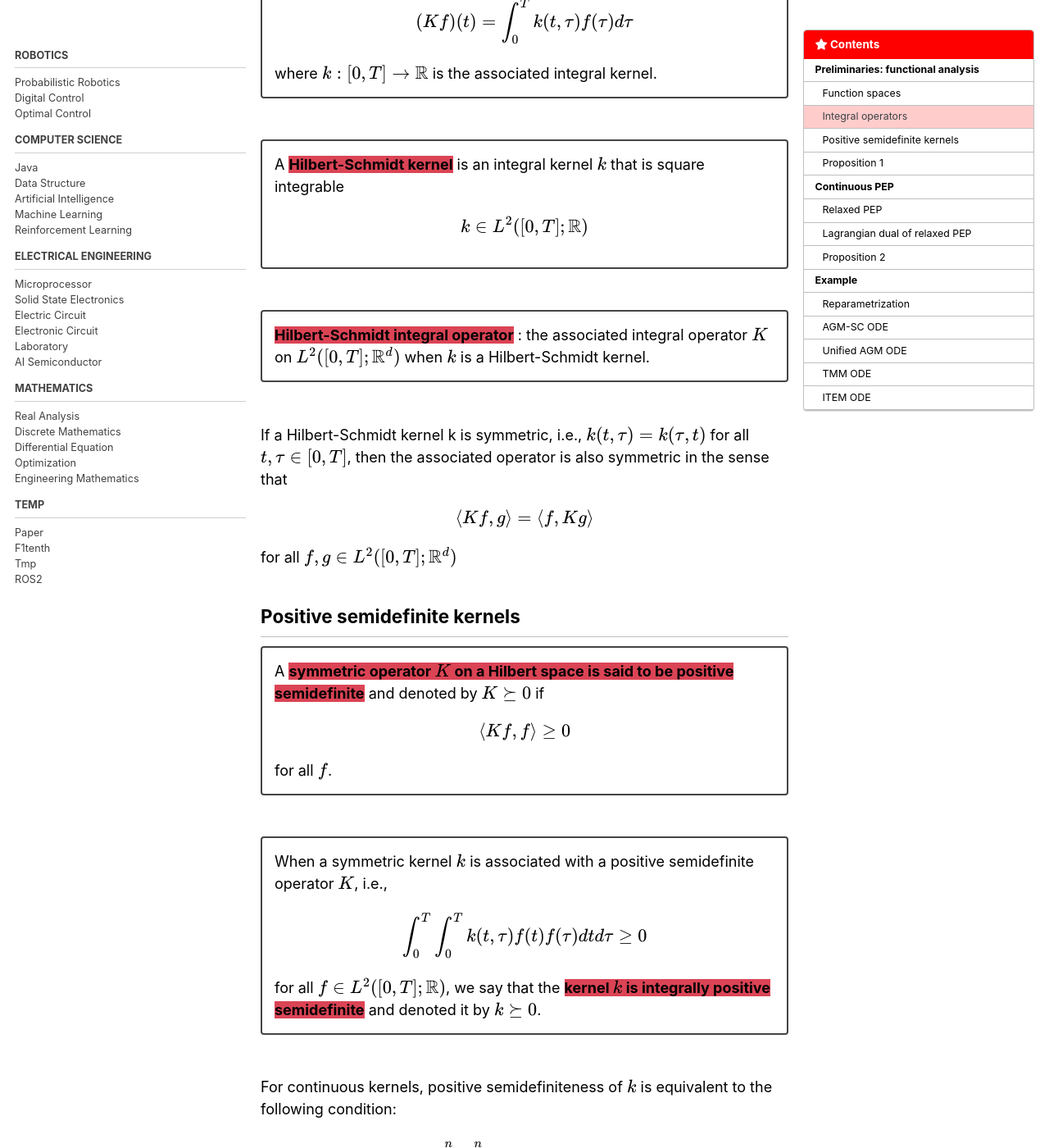
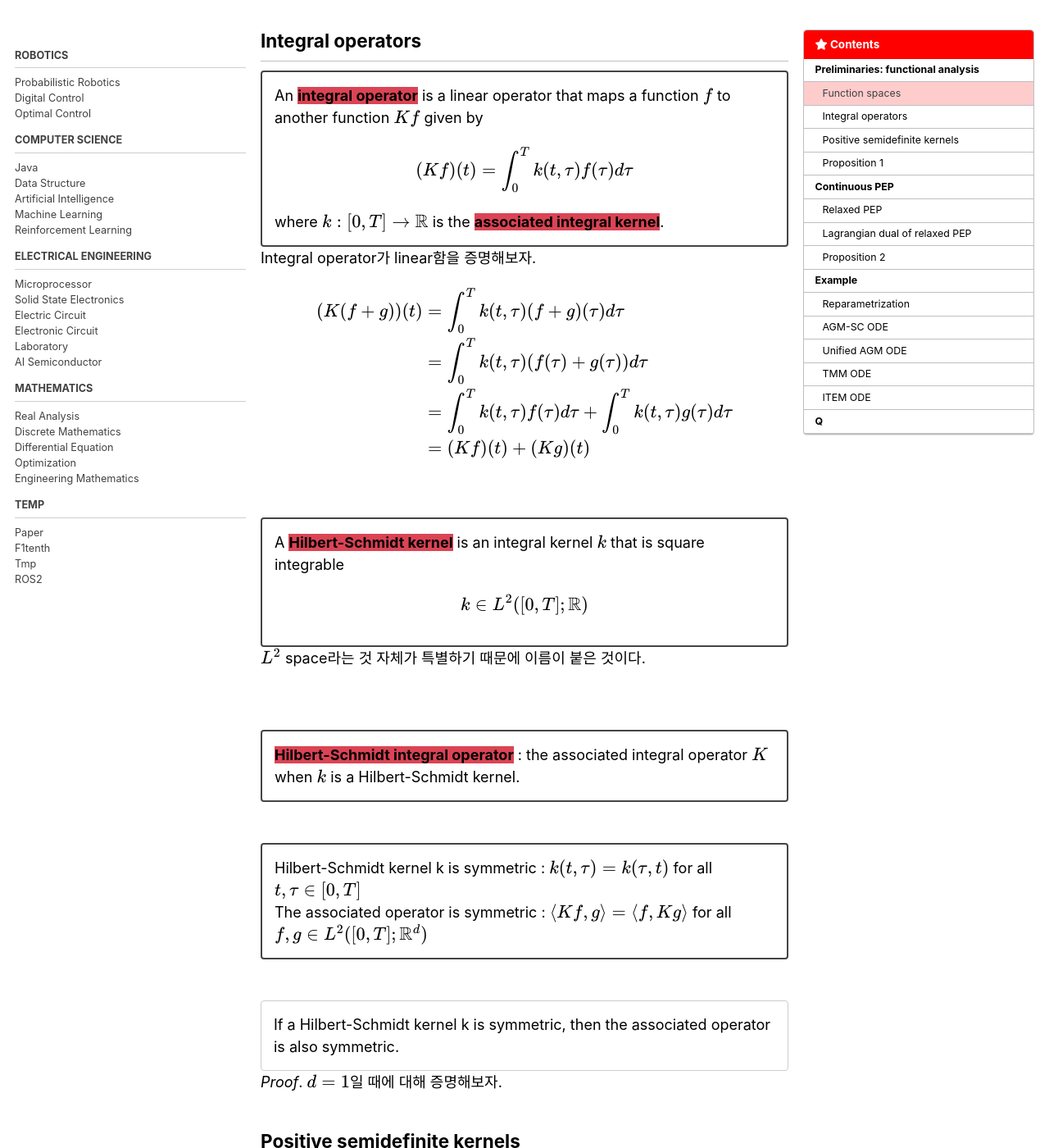
Before and after one commit to wontothree/legacy-blog, a Jekyll site: the page built from _posts/paper/2025-04-05-convergence-analysis.md, in a window 1280 px wide and 1400 px high, scrolled down 1377 px. Shown: the whole window at 82% size. Built offline with Jekyll 4.4.1, drawn with Linux system fonts in a browser that asks for light colours; cached includes are drawn as plain includes; formulas are drawn with MathJax 3; some of the changed text lies outside the part shown.

Commit message:
update contents

```diff
--- a/_posts/paper/2025-04-05-convergence-analysis.md
+++ b/_posts/paper/2025-04-05-convergence-analysis.md
@@ -20,7 +20,7 @@ categories:
   <span style="color: #000000; background-color:#DB4455; font-weight: bold;">$C^1([0, T]; \mathbb{R}^d)$</span> : the set of continuously differentiable functions from $[0, T]$ to $\mathbb{R}^d$
 </div>
 
-정의역을 모든
+일반적인 stability의 정의에서 모든 t에 대해 다루는 반면 이 논문에서는 전반적으로 유한한 시간 구간까지를 다룬다. 문제를 조금 더 단순화한 것이다.
 
 <br>
 <div style="border: 2px solid #444; padding: 15px; border-radius: 4px">
@@ -30,6 +30,9 @@ categories:
   \int_0^T \vert\vert f(x) \vert\vert_{\mathbb{R}^d}^2 dx < \infty
   $$
 </div>
+
+Function의 measurability는 function의 continuity의 확장이다. Measurable해야 적분이 정의된다.
+
 <br>
 
 Then $L^2([0, T]; \mathbb{R}^d)$ is a Hilbert space equipped with an inner product and a norm
@@ -37,6 +40,8 @@ Then $L^2([0, T]; \mathbb{R}^d)$ is a Hilbert space equipped with an inner produ
 $$
 \langle f, g \rangle_{L^2([0, T]; \mathbb{R}^d)} = \int_0^T \langle f(t), g(t)\rangle_{\mathbb{R}^d} dt, \quad \vert\vert f \vert\vert_{L^2([0, T]; \mathbb{R}^d)} = \sqrt{\langle f, f \rangle_{L^2([0, T]; \mathbb{R}^d)}}
 $$
+
+Hilbert Space는 inner proudct와 norm이 정의된다. Hilbert space는 $L^2$를 포함한다.
 
 ## Integral operators
 
@@ -47,8 +52,19 @@ $$
   (K f)(t) = \int_0^T k(t, \tau) f(\tau) d\tau
   $$
 
-  where $k: [0, T] \rightarrow \mathbb{R}$ is the associated integral kernel.
+  where $k: [0, T] \rightarrow \mathbb{R}$ is the <span style="color: #000000; background-color:#DB4455; font-weight: bold;">associated integral kernel</span>.
 </div>
+
+Integral operator가 linear함을 증명해보자.
+
+$$
+\begin{align*}
+  (K (f + g))(t) &= \int_0^T k(t, \tau) (f + g)(\tau) d\tau \\
+  &= \int_0^T k(t, \tau) (f(\tau) + g(\tau)) d\tau \\
+  &= \int_0^T k(t, \tau) f(\tau) d\tau + \int_0^T k(t, \tau) g(\tau) d\tau \\
+  &= (K f)(t) + (K g)(t)
+\end{align*}
+$$
 
 <br>
 
@@ -60,21 +76,29 @@ $$
   $$
 </div>
 
+$L^2$ space라는 것 자체가 특별하기 때문에 이름이 붙은 것이다.
+
 <br>
 
 <div style="border: 2px solid #444; padding: 15px; border-radius: 4px">
-  <span style="color: #000000; background-color:#DB4455; font-weight: bold;">Hilbert-Schmidt integral operator</span> : the associated integral operator $K$ on $L^2([0, T]; \mathbb{R}^d)$ when $k$ is a Hilbert-Schmidt kernel.
+  <span style="color: #000000; background-color:#DB4455; font-weight: bold;">Hilbert-Schmidt integral operator</span> : the associated integral operator $K$ when $k$ is a Hilbert-Schmidt kernel.
 </div>
 
 <br>
 
-If a Hilbert-Schmidt kernel k is symmetric, i.e., $k(t, \tau) = k (\tau, t)$ for all $t, \tau \in [0, T]$, then the associated operator is also symmetric in the sense that
+<div style="border: 2px solid #444; padding: 15px; border-radius: 4px">
+  Hilbert-Schmidt kernel k is symmetric : $k(t, \tau) = k (\tau, t)$ for all $t, \tau \in [0, T]$
+  <br>
+  The associated operator is symmetric : $\langle Kf, g \rangle = \langle f, K g \rangle$ for all $f, g \in L^2([0, T]; \mathbb{R}^d)$
+</div>
 
-$$
-\langle Kf, g \rangle = \langle f, K g \rangle
-$$
+<br>
 
-for all $f, g \in L^2([0, T]; \mathbb{R}^d)$
+<div style="border: 1px solid #ccc; padding: 15px; border-radius: 4px">
+  If a Hilbert-Schmidt kernel k is symmetric, then the associated operator is also symmetric.
+</div>
+
+*Proof*. $d = 1$일 때에 대해 증명해보자.
 
 ## Positive semidefinite kernels
 
@@ -85,8 +109,18 @@ for all $f, g \in L^2([0, T]; \mathbb{R}^d)$
   \langle K f, f \rangle \geq 0
   $$
 
-  for all $f$.
+  for all $f$ in the Hilbert space.
 </div>
+
+Matrix에 대한 positive semidefinite의 정의와 유사하다. Matrix의 positive semidefinite은 다음과 같이 정의된다.
+
+영벡터가 아닌 임의의 열벡터 $x$와 대칭 행렬 $A$애 대해 다음이 성립한다면 $A$는 positive semidefinite이다.
+
+$$
+x^{\top}Ax \geq 0
+$$
+
+$\langle Ax, x\rangle \geq 0$와 같이 표현할 수도 있다.
 
 <br>
 
@@ -100,15 +134,19 @@ for all $f, g \in L^2([0, T]; \mathbb{R}^d)$
   for all $f \in L^2([0, T]; \mathbb{R})$, we say that the <span style="color: #000000; background-color:#DB4455; font-weight: bold;">kernel $k$ is integrally positive semidefinite</span> and denoted it by $k \succeq 0$.
 </div>
 
+첫 번째 정의는 Hilbert space에서 operator에 대한 정의인 반면, 두 번째 정의는 $L^2$ space에서 kernel에 대한 정의이다. operator의 positive semidefinite을 통해 kernel의 positive semidefinite을 정의한다.
+
 <br>
 
-For continuous kernels, positive semidefiniteness of $k$ is equivalent to the following condition:
+<div style="border: 1px solid #ccc; padding: 15px; border-radius: 4px">
+  For continuous kernels, positive semidefiniteness of $k$ is equivalent to the following condition:
 
-$$
-\sum_{i=1}^{n} \sum_{j=1}^n c_i c_j k(t_i, t_j) \geq 0
-$$
+  $$
+  \sum_{i=1}^{n} \sum_{j=1}^n c_i c_j k(t_i, t_j) \geq 0
+  $$
 
-for any $t_1, \dots, t_n \in [0, T]$ and $c_1, \dots, c_n \in \mathbb{R}$, given $n \in \mathbb{N}$.
+  for any $t_1, \dots, t_n \in [0, T]$ and $c_1, \dots, c_n \in \mathbb{R}$, given $n \in \mathbb{N}$.
+</div>
 
 ## Proposition 1
 
@@ -144,17 +182,19 @@ for any $t_1, \dots, t_n \in [0, T]$ and $c_1, \dots, c_n \in \mathbb{R}$, given
 
 이 논문은 first-order methods의 ODE 모델에 대한 수렴률을 분석하는 새로운 프레임워크를 제시한다. (Continuous-time performance estimation problem (continuous PEP)). 이를 설명하기 위해서 accelerated gradient flow를 예로 들자.
 
-Nesterov’s Accelerated Gradient Method에 대한 limiting ODE는 다음과 같다.
+<div style="border: 1px solid #ccc; padding: 15px; border-radius: 4px">
+  Nesterov’s Accelerated Gradient Method에 대한 limiting ODE는 다음과 같다. 임의의 함수 $f$에 대해
 
-$$
-\ddot{X} + \dfrac{3}{t} \dot{X} + \nabla f(X) = 0
-$$
+  $$
+  \ddot{X} + \dfrac{3}{t} \dot{X} + \nabla f(X) = 0
+  $$
 
-with initial conditions
+  with initial conditions
 
-$$
-X(0) = x_0, \quad \dot{X}(0) = 0
-$$
+  $$
+  X(0) = x_0, \quad \dot{X}(0) = 0
+  $$
+</div>
 
 <br>
 
@@ -164,9 +204,12 @@ $$
 f(X(T)) - f(x^*) \leq \rho \vert\vert x_0 - x^* \vert\vert^2
 $$
 
-우리는 이 $\rho$를 찾기 위해 다음의 최적화 문제(<span style="color: #000000; background-color:#fff5b1;">Exact PEP</span>)를 구성한다.
+- $x_0$가 $x^*$에 충분히 가까우면 $f(X(T))$가 $f(x^*)$에 충분히 가깝다.
+- Lyapunov stable의 정의와 유사하지만 임의의 $f$가 있다는 것만 다르다.
 
-<div class="latex-container">
+<div style="border: 2px solid #444; padding: 15px; border-radius: 4px">
+  우리는 이 $\rho$를 찾기 위해 다음의 최적화 문제(<span style="color: #000000; background-color:#fff5b1;">Exact PEP</span>)를 구성한다.
+
   $$
   \begin{align*} & \underset{
     \substack{
@@ -176,9 +219,13 @@ $$
   }{\max} \;\; \dfrac{f(X(T)) - f(x^*)}{\vert\vert x_0 - x^* \vert\vert^2} \\ & \mathrm{subject \; to} \;\;\ddot{X} + \dfrac{1}{t} \dot{X} + \nabla f(X) = 0
   \end{align*}
   $$
+
+  여기서 $\mathcal{F}_0(\mathbb{R}^d; \mathbb{R})$는 the set of continuously differentiable $\mu$-strongly convex functions on $\mathbb{R}^d$로 설정한다.
 </div>
 
-여기서 $\mathcal{F}_0(\mathbb{R}^d; \mathbb{R})$는 the set of continuously differentiable $\mu$-strongly convex functions on $\mathbb{R}^d$.
+함수 $f$가 도입되었기 때문에 위와 같이 최적화 문제로 formulation을 할 수 있는 것이다.
+
+Convex function은 $\mu$-strongly convex function을 포함한다. 0-strongly convex function은 convex function과 일치한다.
 
 Exact PEP의 결과값을 $\rho$로 설정할 수 있기 때문에 Exact PEP를 푸는 것은 유용하다.
 
@@ -194,13 +241,15 @@ $$
 
 <br>
 
-한편 AGM ODE는 다음과 같이 continuous-time dynamical system으로 표현될 수 있다.
+<div style="border: 1px solid #ccc; padding: 15px; border-radius: 4px">
+  한편 AGM ODE는 다음과 같이 continuous-time dynamical system으로 표현될 수 있다.
 
-$$
-\dot{X}(t) = - \int_0^t H(t, \tau) \nabla f(X(\tau)) d\tau
-$$
+  $$
+  \dot{X}(t) = - \int_0^t H(t, \tau) \nabla f(X(\tau)) d\tau
+  $$
 
-by setting $H(t, \tau) = \dfrac{r^3}{t^3}$. 여기서 $H(t, \tau)$ is called the H-kernel.
+  by setting $H(t, \tau) = \dfrac{r^3}{t^3}$. 여기서 $H(t, \tau)$ is called the H-kernel.
+</div>
 
 <br>
 
@@ -417,8 +466,16 @@ $$
 \ddot{X} + 3\sqrt{\mu} \cot h_t \dot{X} + 2 \nabla f(X) = 0
 $$
 
-<span style="color: #000000; background-color:#fff5b1;">
+<!-- <span style="color: #000000; background-color:#fff5b1;">
 
 <div style="border: 1px solid #ccc; padding: 15px; border-radius: 4px">
 
-<div class="latex-container"><div>
+<div class="latex-container"><div> -->
+
+# Q
+
+$$
+f(X(T)) - f(x^*) \leq \rho \vert\vert x_0 - x^* \vert\vert^2
+$$
+
+는 어디에서 도출된 걸까?
```
Also changed, not shown: _posts/mathematics/differentialequation/2024-10-15-nonlinear-differential-equations-and-stability.md (+1 -0 lines).
